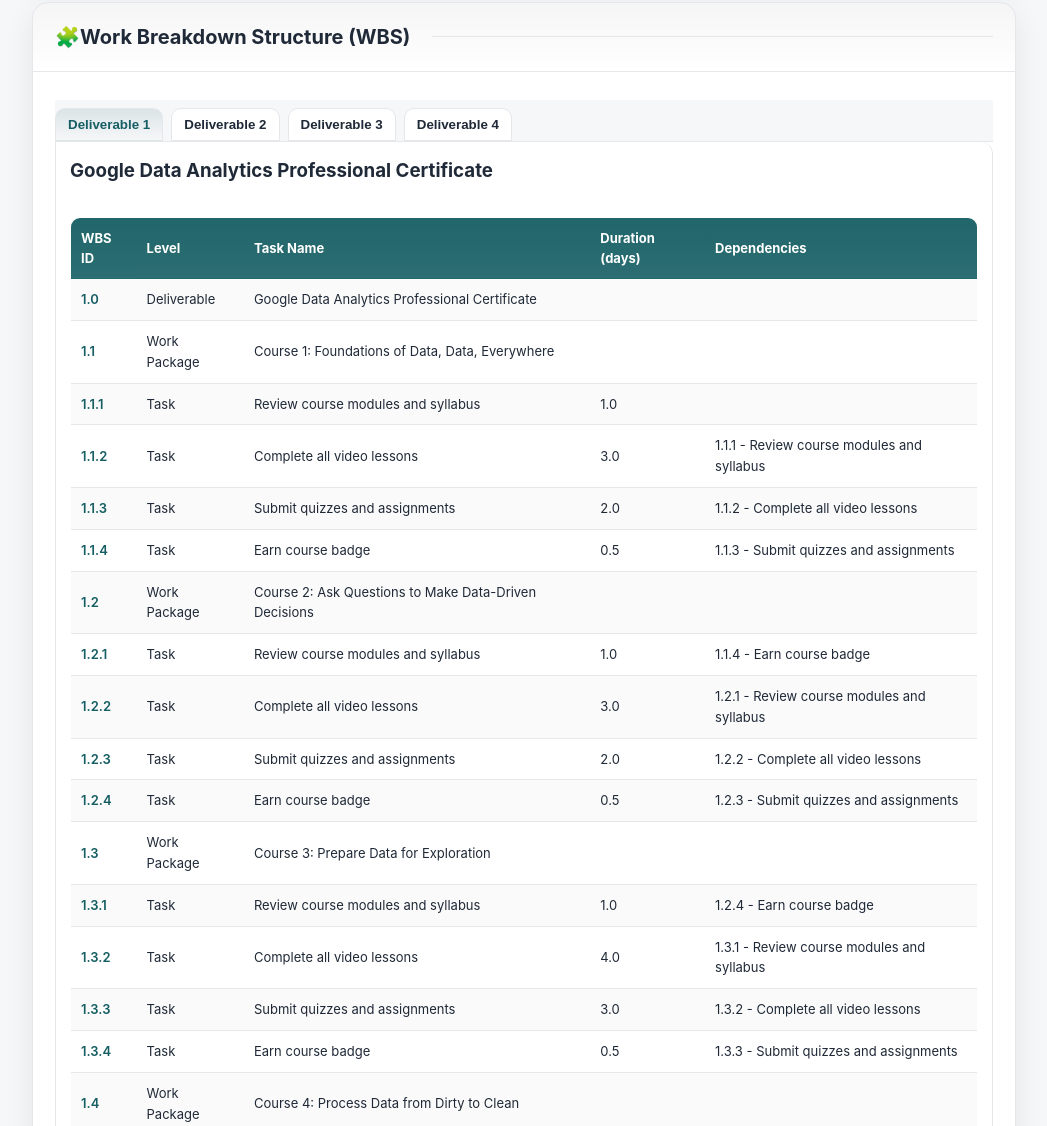
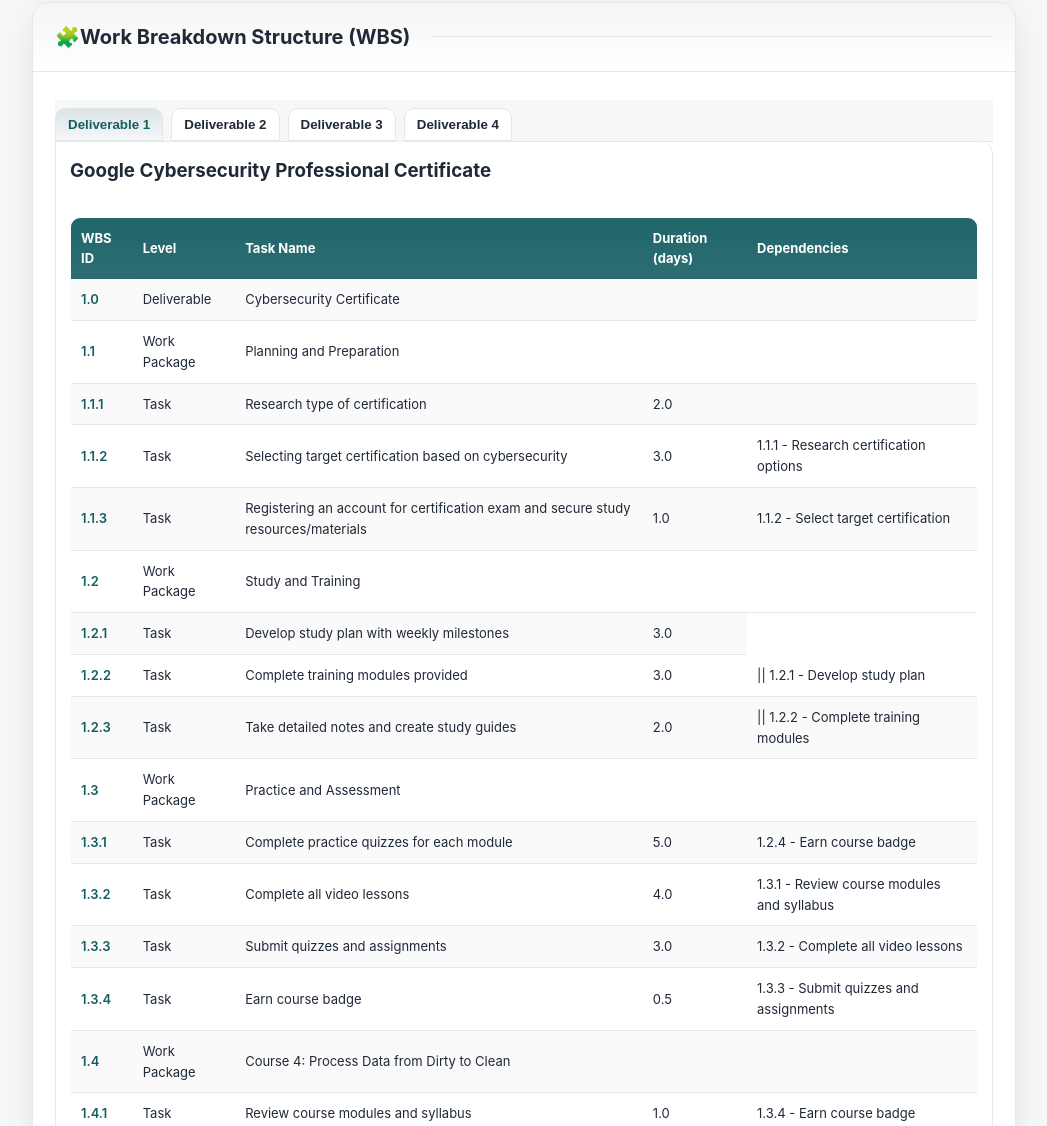
Before and after one commit to elaineli22/Project_Charter, a plain HTML site: page index.html in a window 1280 px wide. Shown: the part 3899-5025 px from the top of the page, without its empty margins (116-1163 px from the left). Drawn offline with Linux system fonts and the light colour scheme.

Commit message:
Update index.html

```diff
--- a/index.html
+++ b/index.html
@@ -924,7 +924,7 @@
 
 
     <div id="panel-d1" class="tabpanel" role="tabpanel" aria-labelledby="tab-d1">
-      <h3 style="margin-top:0">Google Data Analytics Professional Certificate</h3>
+      <h3 style="margin-top:0">Google Cybersecurity Professional Certificate</h3>
       <div class="table-wrap">
         <table class="wbs-table">
           <thead>
@@ -934,92 +934,79 @@
 <tr>
 <td class="wbs-id">1.0</td>
 <td>Deliverable</td>
-<td>Google Data Analytics Professional Certificate</td>
+<td>Cybersecurity Certificate</td>
 <td></td>
 <td></td>
 </tr>
 <tr>
 <td class="wbs-id">1.1</td>
 <td>Work Package</td>
-<td>Course 1: Foundations of Data, Data, Everywhere</td>
+<td>Planning and Preparation</td>
 <td></td>
 <td></td>
 </tr>
 <tr>
 <td class="wbs-id">1.1.1</td>
 <td>Task</td>
-<td>Review course modules and syllabus</td>
+<td>Research type of certification</td>
+<td>2.0</td>
+<td></td>
+</tr>
+<tr>
+<td class="wbs-id">1.1.2</td>
+<td>Task</td>
+<td>Selecting target certification based on cybersecurity</td>
+<td>3.0</td>
+<td>1.1.1 - Research certification options</td>
+</tr>
+<tr>
+<td class="wbs-id">1.1.3</td>
+<td>Task</td>
+<td>Registering an account for certification exam and secure study resources/materials</td>
 <td>1.0</td>
-<td></td>
-</tr>
-<tr>
-<td class="wbs-id">1.1.2</td>
-<td>Task</td>
-<td>Complete all video lessons</td>
-<td>3.0</td>
-<td>1.1.1 - Review course modules and syllabus</td>
-</tr>
-<tr>
-<td class="wbs-id">1.1.3</td>
-<td>Task</td>
-<td>Submit quizzes and assignments</td>
-<td>2.0</td>
-<td>1.1.2 - Complete all video lessons</td>
-</tr>
-<tr>
-<td class="wbs-id">1.1.4</td>
-<td>Task</td>
-<td>Earn course badge</td>
-<td>0.5</td>
-<td>1.1.3 - Submit quizzes and assignments</td>
+<td>1.1.2 - Select target certification</td>
 </tr>
 <tr>
 <td class="wbs-id">1.2</td>
 <td>Work Package</td>
-<td>Course 2: Ask Questions to Make Data-Driven Decisions</td>
+<td>Study and Training</td>
 <td></td>
 <td></td>
 </tr>
 <tr>
 <td class="wbs-id">1.2.1</td>
 <td>Task</td>
-<td>Review course modules and syllabus</td>
-<td>1.0</td>
-<td>1.1.4 - Earn course badge</td>
+<td>Develop study plan with weekly milestones</td>
+<td>3.0</td>
+
 </tr>
 <tr>
 <td class="wbs-id">1.2.2</td>
 <td>Task</td>
-<td>Complete all video lessons</td>
+<td>Complete training modules provided</td>
 <td>3.0</td>
-<td>1.2.1 - Review course modules and syllabus</td>
+<td>|| 1.2.1 - Develop study plan</td>
 </tr>
 <tr>
 <td class="wbs-id">1.2.3</td>
 <td>Task</td>
-<td>Submit quizzes and assignments</td>
+<td>Take detailed notes and create study guides</td>
 <td>2.0</td>
-<td>1.2.2 - Complete all video lessons</td>
-</tr>
-<tr>
-<td class="wbs-id">1.2.4</td>
-<td>Task</td>
-<td>Earn course badge</td>
-<td>0.5</td>
-<td>1.2.3 - Submit quizzes and assignments</td>
-</tr>
+<td>|| 1.2.2 - Complete training modules</td>
+</tr>
+
 <tr>
 <td class="wbs-id">1.3</td>
 <td>Work Package</td>
-<td>Course 3: Prepare Data for Exploration</td>
+<td>Practice and Assessment</td>
 <td></td>
 <td></td>
 </tr>
 <tr>
 <td class="wbs-id">1.3.1</td>
 <td>Task</td>
-<td>Review course modules and syllabus</td>
-<td>1.0</td>
+<td>Complete practice quizzes for each module</td>
+<td>5.0</td>
 <td>1.2.4 - Earn course badge</td>
 </tr>
 <tr>
```
